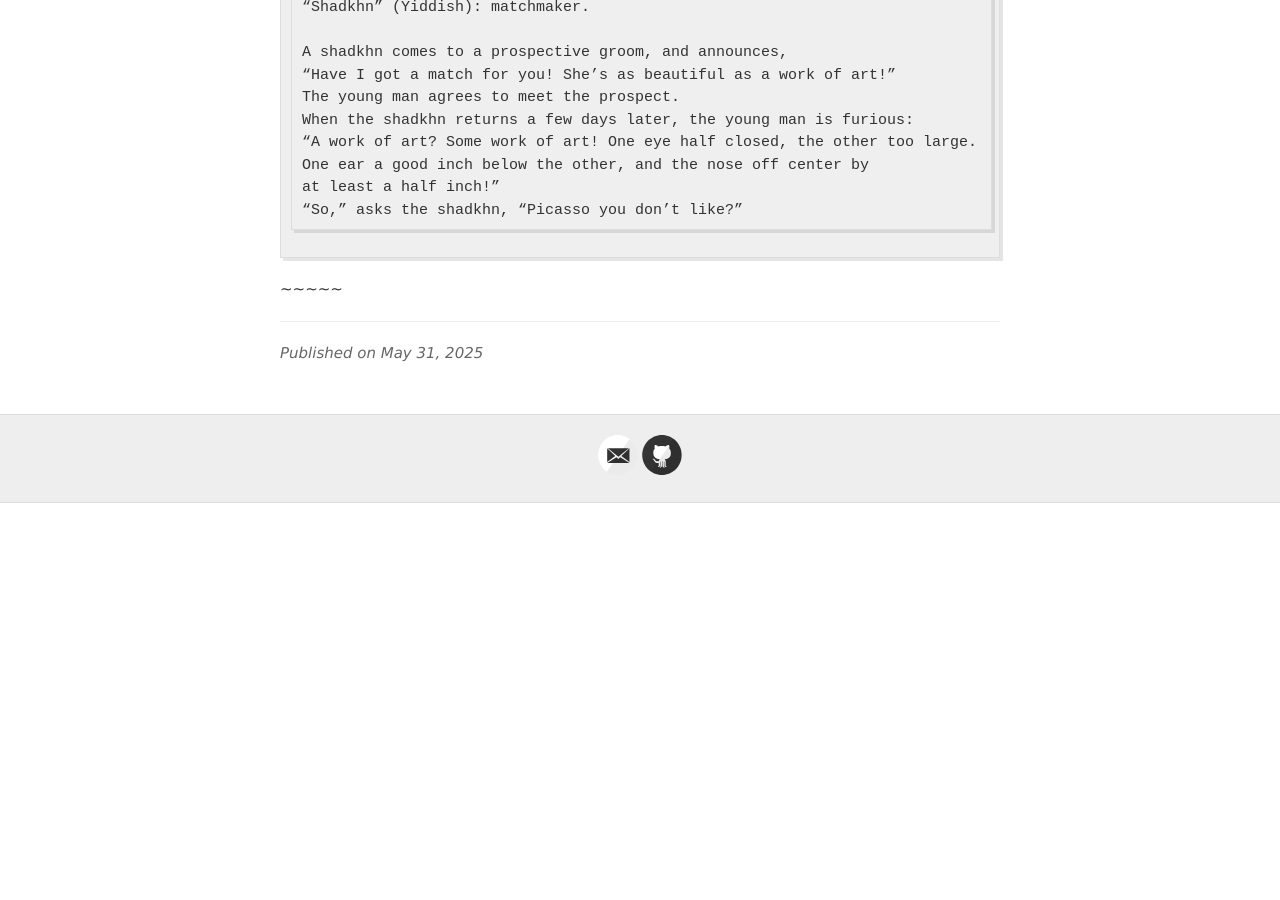
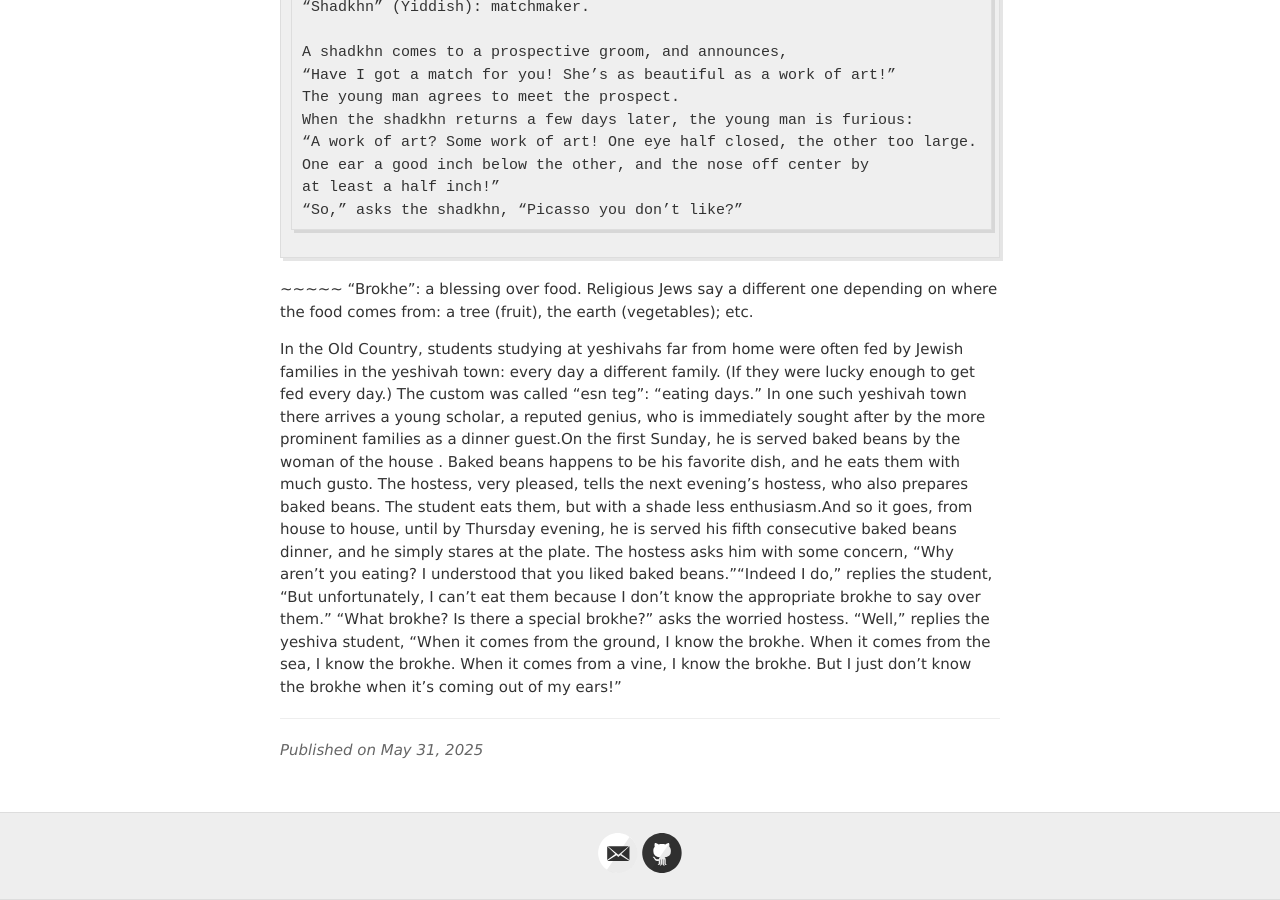
Before and after one commit to jvmallow/jvmallow.github.io, a Jekyll site: the page built from _posts/2025-05-31-Jewish_Humor.md, in a window 1280 px wide and 900 px high, scrolled down 22327 px. Built offline with Jekyll 4.4.1, drawn with Linux system fonts in a browser that asks for light colours; a script that is not in the unit is left out; before the commit the page ends 22830 px from its top, so only the background shows below that.

Commit message:
Update 2025-05-31-Jewish_Humor.md

```diff
--- a/_posts/2025-05-31-Jewish_Humor.md
+++ b/_posts/2025-05-31-Jewish_Humor.md
@@ -895,3 +895,28 @@ at least a half inch!”
 “So,” asks the shadkhn, “Picasso you don’t like?”
 ~~~~~
 ~~~~~
+“Brokhe”: a blessing over food. Religious Jews
+ say a different one depending on where the food
+ comes from: a tree (fruit), the earth (vegetables); etc.
+
+In the Old Country, students studying at yeshivahs far from home
+were often fed by Jewish families in the yeshivah town: every day
+a different family. (If they were lucky enough to get fed every day.)
+The custom was called “esn teg”: “eating days.”
+In one such yeshivah town there arrives a young scholar, a reputed
+genius, who is immediately sought after by the more prominent families
+as a dinner guest.On the first Sunday, he is served baked beans by
+ the woman of the house . Baked beans happens to be his favorite dish,
+and he eats them with much gusto. The hostess, very pleased, tells the next
+ evening’s hostess, who also prepares baked beans. The student eats them,
+but with a shade less enthusiasm.And so it goes, from house to house,
+until by Thursday evening, he is served his fifth consecutive
+baked beans dinner, and he simply stares at the plate. The hostess asks him
+ with some concern, “Why aren’t you eating? I understood that you
+liked baked beans.”“Indeed I do,” replies the student, “But unfortunately,
+I can’t eat them because I don’t know the appropriate brokhe to say over them.”
+“What brokhe? Is there a special brokhe?” asks the worried hostess.
+“Well,” replies the yeshiva student, “When it comes from the ground,
+I know the brokhe. When it comes from the sea, I know the brokhe.
+When it comes from a vine, I know the brokhe.
+But I just don’t know the brokhe when it’s coming out of my ears!”
```
